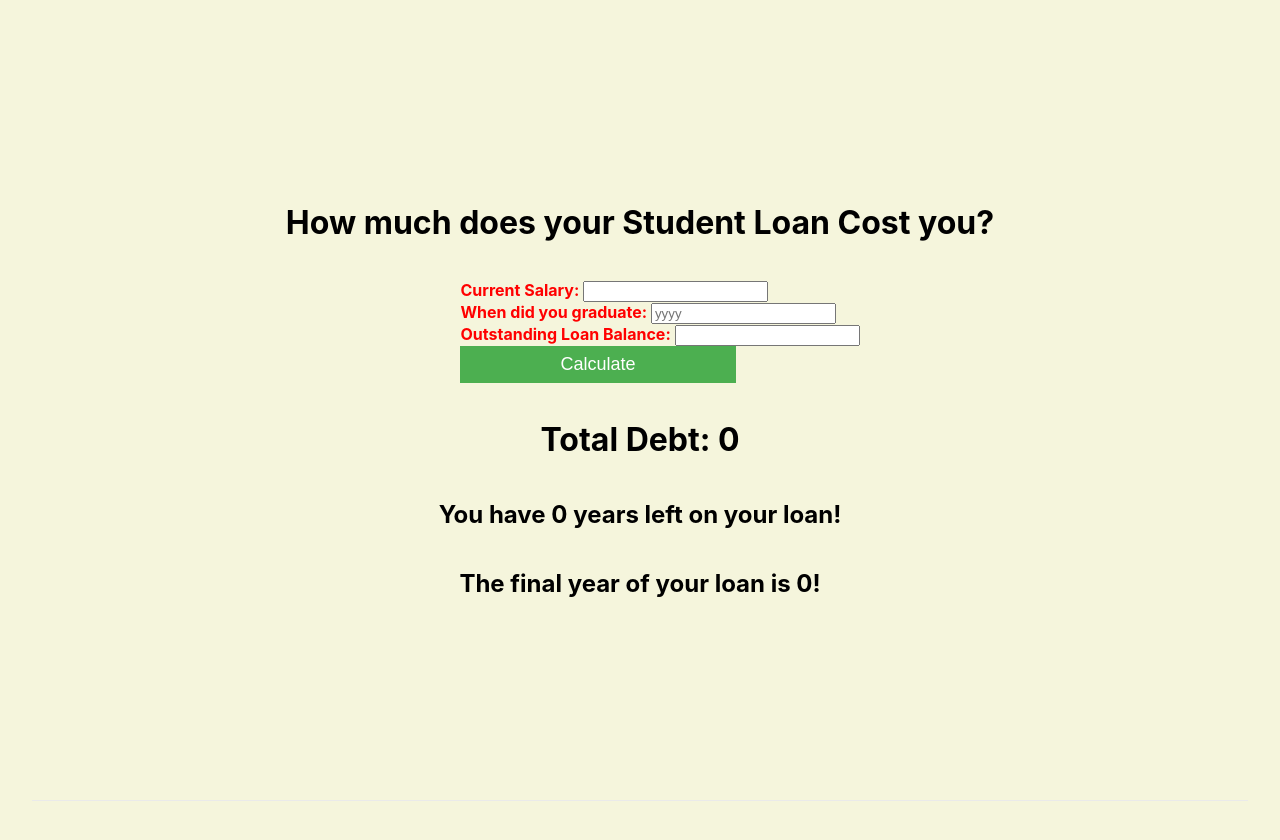
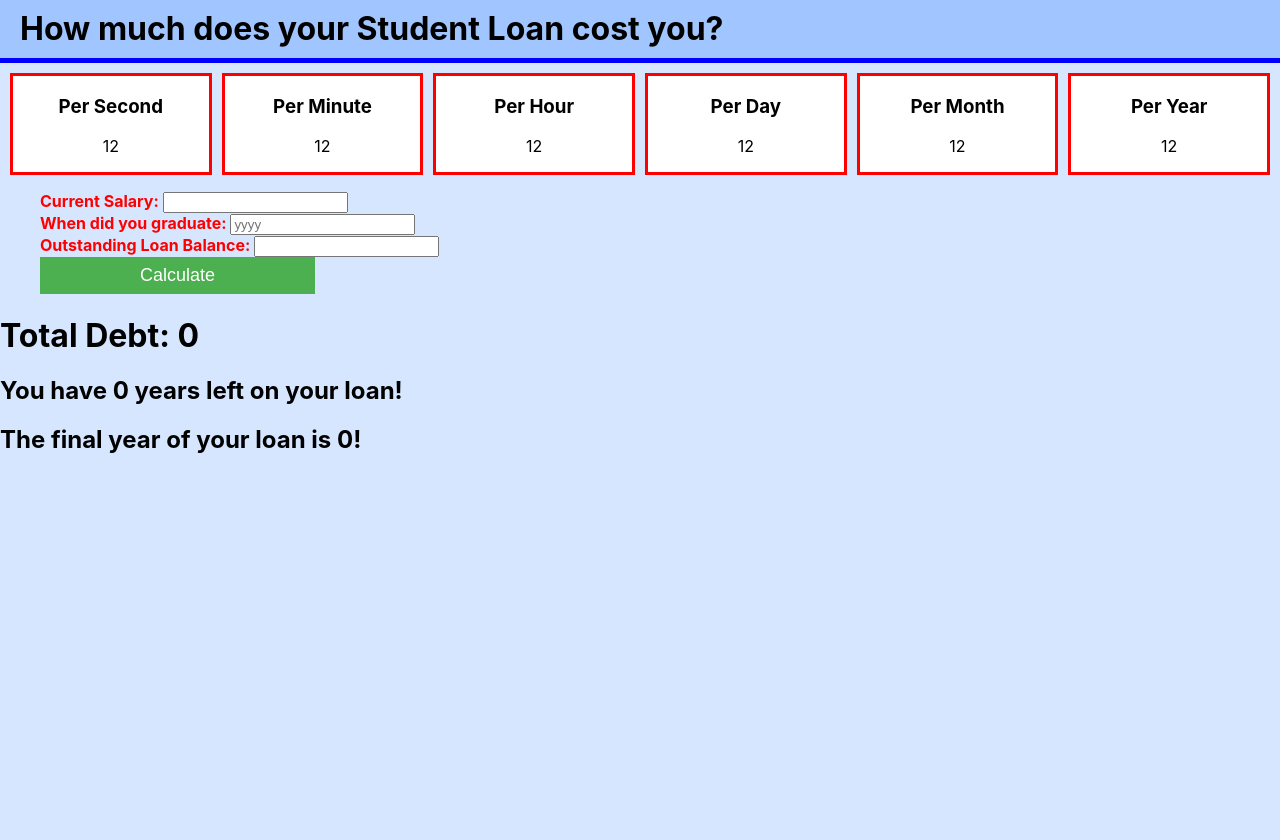
Before and after one commit to Akshar95/student-loan, a Next.js app in the folder frontend/studentloan/: page / in a window 1280 px wide. Shown: the top 840 px of the page. After the commit the page ends 800 px from the top, so only its background shows below. Built offline with nearby package versions, Linux system fonts and the light colour scheme.

Commit message:
added dashboard elements

```diff
--- a/frontend/studentloan/components/Calculate.js
+++ b/frontend/studentloan/components/Calculate.js
@@ -1,6 +1,5 @@
 import React from "react";
 import { useState } from "react";
-import styles from "./Calculate.module.css";
 
 export const Form = () => {
   const [dueSum, setDueSum] = useState(0);
@@ -25,7 +24,7 @@ export const Form = () => {
   return (
     <>
       <form onSubmit={calculateSum}>
-        <ul className={styles.list}>
+        <ul className='list'>
           <li>
             <label htmlFor="currentSalary">Current Salary: </label>
             <input type="text" name="currentSalary" id="currentSalary" />
@@ -53,7 +52,7 @@ export const Form = () => {
             />
           </li>
 
-          <button className={styles.button} type="submit">
+          <button className='button' type="submit">
             Calculate
           </button>
         </ul>
@@ -62,6 +61,28 @@ export const Form = () => {
       <h1>Total Debt: {dueSum}</h1>
       <h2>You have {yearsLeft} years left on your loan!</h2>
       <h2>The final year of your loan is {finalYearOfPayment}!</h2>
+
+      <style jsx>{`
+        .list {
+          color: red;
+          list-style: none;
+          font-weight: bold;
+        }
+
+        .button {
+          background-color: #4caf50;
+          border: none;
+          color: white;
+          padding: 8px 100px;
+          display: inline-block;
+          text-align: center;
+          font-size: large;
+        }
+
+        @media (min-width: 768px) {
+
+        }
+      `}</style>
     </>
   );
 };
--- a/frontend/studentloan/components/Calculate.module.css
+++ /dev/null
@@ -1,15 +0,0 @@
-.list {
-    color: red;
-    list-style: none;
-    font-weight: bold;
-}
-
-.button {
-    background-color: #4CAF50;
-    border: none;
-    color: white;
-    padding: 8px 100px;
-    display: inline-block;
-    text-align: center;
-    font-size: large;
-}
--- /dev/null
+++ b/frontend/studentloan/components/IndividualGrid.js
@@ -0,0 +1,106 @@
+import React from "react";
+
+
+function IndividualGrid() {
+  return (
+    <div>
+      <>
+        <div className="container">
+          <div className="grid-1">
+            <h3>Per Second</h3>
+            <p>12</p>
+          </div>
+          <div className="grid-2">
+            <h3>Per Minute</h3>
+            <p>12</p>
+          </div>
+          <div className="grid-3">
+            <h3>Per Hour</h3>
+            <p>12</p>
+          </div>
+          <div className="grid-4">
+            <h3>Per Day</h3>
+            <p>12</p>
+          </div>
+          <div className="grid-4">
+            <h3>Per Month</h3>
+            <p>12</p>
+          </div>
+          <div className="grid-4">
+            <h3>Per Year</h3>
+            <p>12</p>
+          </div>
+        </div>
+
+        <style jsx>{`
+          .container {
+            display: grid;
+            margin: 10px 10px 0;
+            grid-gap: 10px;
+            grid-template-columns: repeat(auto-fill, 200px);
+            justify-content: center;
+          }
+          .grid-1 {
+            border-style: solid;
+            border-color: red;
+            background-color: white;
+            text-align: center;
+          }
+          .grid-2 {
+            border-style: solid;
+            border-color: red;
+            background-color: white;
+            text-align: center;
+          }
+          .grid-3 {
+            border-style: solid;
+            border-color: red;
+            background-color: white;
+            text-align: center;
+          }
+          .grid-4 {
+            border-style: solid;
+            border-color: red;
+            background-color: white;
+            text-align: center;
+          }
+          .grid-4 {
+            border-style: solid;
+            border-color: red;
+            background-color: white;
+            text-align: center;
+          }
+          .grid-4 {
+            border-style: solid;
+            border-color: red;
+            background-color: white;
+            text-align: center;
+          }
+          .grid-5 {
+            border-style: solid;
+            border-color: red;
+            background-color: white;
+            text-align: center;
+          }
+          .grid-6 {
+            border-style: solid;
+            border-color: red;
+            background-color: white;
+            text-align: center;
+          }
+
+          @media (min-width: 850px) {
+            .container {
+              display: grid;
+              grid-gap: 10px;
+              grid-template-columns: 1fr 1fr 1fr 1fr 1fr 1fr;
+              justify-content: center;
+            }
+          }
+        `}</style>
+      </>
+    </div>
+  );
+}
+
+export default IndividualGrid;
--- a/frontend/studentloan/components/Navbar.js
+++ b/frontend/studentloan/components/Navbar.js
@@ -3,17 +3,17 @@ import React from "react";
 function Navbar() {
   return (
     <>
-      <h1 className="Header"> How much does your Student Loan Cost you?</h1>
+      <h1 className="Header"> How much does your Student Loan cost you?</h1>
       <style jsx>{`
-        .hearder {
+        .Header {
           margin: 0;
-          padding: 0;
-          font-size: 12px;
-
-          font-weight: 300;
+          padding: 20px;
+          background-color: #a0c5ff;
+          font-weight: 700;
           line-height: 18px;
           letter-spacing: 0px;
-          text-align: center;
+          text-align: left;
+          border-bottom: 5px solid blue;
         }
 
         @media (min-width: 768px) {
--- a/frontend/studentloan/pages/index.js
+++ b/frontend/studentloan/pages/index.js
@@ -1,11 +1,12 @@
 import Head from "next/head";
-import styles from "../styles/Home.module.css";
 import { Form } from "../components/Calculate";
+import IndividualGrid from "../components/IndividualGrid";
 import Navbar from "../components/Navbar";
 
 export default function Home() {
   return (
-    <div className={styles.container}>
+    <>
+      <div className="page-container">
         <Head>
           <title>Student-Loan Calculator</title>
           <meta
@@ -15,13 +16,26 @@ export default function Home() {
           <link rel="icon" href="/favicon.ico" />
         </Head>
 
-      <main className={styles.main}>
+        <main>
+          <div className="navbar">
             <Navbar />
+          </div>
+          <div className="text-container">
+            <IndividualGrid />
+          </div>
 
           <Form />
         </main>
 
-      <footer className={styles.footer}></footer>
+        <footer className="footer"></footer>
       </div>
+      <style jsx>{`
+        .navbar {
+        }
+
+        @media (min-width: 768px) {
+        }
+      `}</style>
+    </>
   );
 }
--- a/frontend/studentloan/styles/Home.module.css
+++ /dev/null
@@ -1,122 +0,0 @@
-.container {
-  padding: 0 2rem;
-}
-
-.main {
-  min-height: 100vh;
-  padding: 4rem 0;
-  flex: 1;
-  display: flex;
-  flex-direction: column;
-  justify-content: center;
-  align-items: center;
-}
-
-.footer {
-  display: flex;
-  flex: 1;
-  padding: 2rem 0;
-  border-top: 1px solid #eaeaea;
-  justify-content: center;
-  align-items: center;
-}
-
-.footer a {
-  display: flex;
-  justify-content: center;
-  align-items: center;
-  flex-grow: 1;
-}
-
-.title a {
-  color: #0070f3;
-  text-decoration: none;
-}
-
-.title a:hover,
-.title a:focus,
-.title a:active {
-  text-decoration: underline;
-}
-
-.title {
-  margin: 0;
-  line-height: 1.15;
-  font-size: 4rem;
-}
-
-.subtitle{
-  margin: 0;
-  text-align: justify;
-  color: grey;
-}
-
-.title,
-.description {
-  text-align: center;
-}
-
-.description {
-  margin: 4rem 0;
-  line-height: 1.5;
-  font-size: 1.5rem;
-}
-
-.code {
-  background: #fafafa;
-  border-radius: 5px;
-  padding: 0.75rem;
-  font-size: 1.1rem;
-  font-family: Menlo, Monaco, Lucida Console, Liberation Mono, DejaVu Sans Mono,
-    Bitstream Vera Sans Mono, Courier New, monospace;
-}
-
-.grid {
-  display: flex;
-  align-items: center;
-  justify-content: center;
-  flex-wrap: wrap;
-  max-width: 300px;
-}
-
-.card {
-  margin: 1rem;
-  padding: 1.5rem;
-  text-align: left;
-  color: inherit;
-  text-decoration: none;
-  border: 1px solid #eaeaea;
-  border-radius: 10px;
-  transition: color 0.15s ease, border-color 0.15s ease;
-  max-width: 300px;
-}
-
-.card:hover,
-.card:focus,
-.card:active {
-  color: #0070f3;
-  border-color: #0070f3;
-}
-
-.card h2 {
-  margin: 0 0 1rem 0;
-  font-size: 1.5rem;
-}
-
-.card p {
-  margin: 0;
-  font-size: 1.25rem;
-  line-height: 1.5;
-}
-
-.logo {
-  height: 1em;
-  margin-left: 0.5rem;
-}
-
-@media (max-width: 600px) {
-  .grid {
-    width: 100%;
-    flex-direction: column;
-  }
-}
--- a/frontend/studentloan/styles/globals.css
+++ b/frontend/studentloan/styles/globals.css
@@ -1,6 +1,6 @@
 html,
 body {
-  background-color: beige;
+  background-color: #d6e6ff;
   padding: 0;
   margin: 0;
   font-family: -apple-system, BlinkMacSystemFont, Segoe UI, Roboto, Oxygen,
```
Lines whose indentation alone changed are shown as unchanged.
